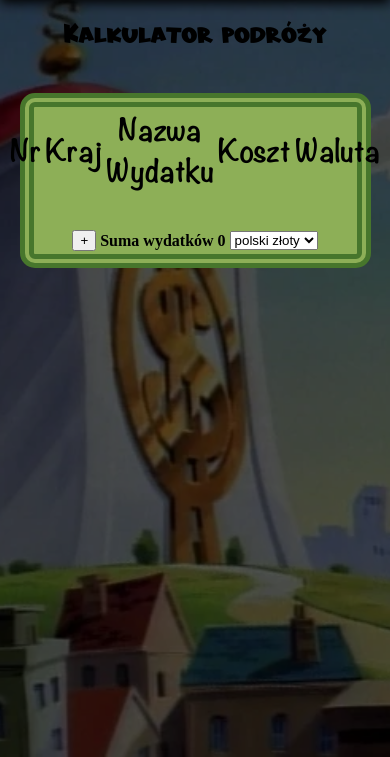
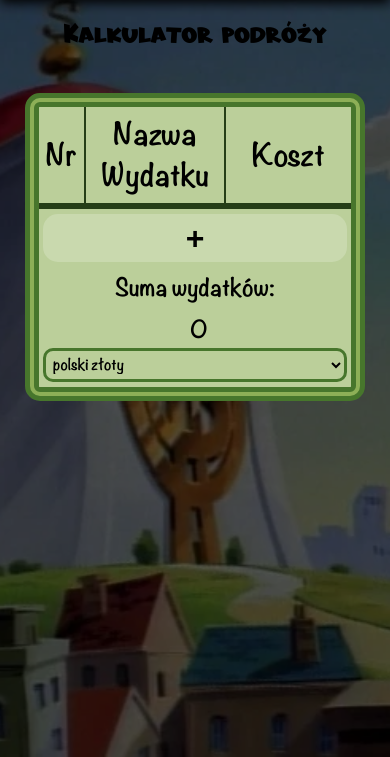
Before and after one commit to KantorMcKwacza/kantormckwacza.github.io, a website: page kalkulator/index.html in a window 390 px wide. Shown: the part 87-844 px from the top of the page. Drawn offline with Linux system fonts and the light colour scheme; no server answers.

Commit message:
Dodano styl do tabeli

```diff
--- a/kalkulator/index.html
+++ b/kalkulator/index.html
@@ -38,7 +38,7 @@
   <main>
     <section>
       <h1 class="f-comic f-big">Kalkulator podróży</h1>
-      <table id="expenses-table">
+      <table id="expenses-table" class="exp-table">
         <thead class="f-note f-big">
           <tr>
             <th>Nr</th>
@@ -48,14 +48,14 @@
             <th>Waluta</th>
           </tr>
         </thead>
-        <tbody id="expenses-table-body" class="f-note">
+        <tbody id="expenses-table-body" class="f-note f-small">
         </tbody>
-        <tfoot>
+        <tfoot class="f-note">
           <tr>
-            <th><button onclick="expenses.showExpenseForm()">+</button></th>
-            <th>Suma wydatków</th>
-            <th id="sum-value" colspan="2">0</th>
-            <th>
+            <th><button onclick="expenses.showExpenseForm()"><span>+</span></button></th>
+            <th class="f-normal">Suma wydatków:</th>
+            <th id="sum-value" class="f-normal">0</th>
+            <th class="f-note f-small">
               <select id="currency" name="currency" required>
                 <option value="PLN">polski złoty</option>
               </select>
--- a/src/css/style.css
+++ b/src/css/style.css
@@ -20,10 +20,12 @@
 
   --table-background-color-dark: #614a44;
   --table-border-color-dark: #807f87;
+  --table-inside-border-color-dark: #b1ab96;
   --table-text-color-dark: #F5EFDC;
 
   --table-background-color-light: #8DAF57;
   --table-border-color-light: #47762c;
+  --table-inside-border-color-light: #253e17;
   --table-text-color-light: black;
 
   --exit-button-size: 2.6rem;
@@ -33,9 +35,11 @@
   --form-background-color-light: #e5c077;
   --form-border-color-light: #a38855;
   --form-text-color-light: #091614;
+  --form-placeholder-color-light: #493B27;
   --form-background-color-dark: #3F4F19;
   --form-border-color-dark: #232c0e;
   --form-text-color-dark: #F5EFDC;
+  --form-placeholder-color-dark: #BDD57B;
 
   --fade-time: 1s;
 
@@ -65,13 +69,6 @@
   100% { opacity: 0; }
 }
 
-/** {
-  font-family: comic;
-  font-kerning: none;
-  font-weight: 100;
-  font-size: 2rem;
-}*/
-
 .f-note {
   font-family: note;
 }
@@ -84,6 +81,12 @@
 
 .f-big {
   font-size: clamp(1.8rem, 3.6vw, 3rem);
+}
+.f-small {
+  font-size: clamp(0.9rem, 1.8vw, 1.5rem);
+}
+.f-normal {
+  font-size: clamp(1.4rem, 2.7vw, 2.3rem);
 }
 
 .img-container {
@@ -185,6 +188,28 @@
   flex-grow: 2;
 }
 
+@media screen and (width < 1200px) {
+  #expenses-table thead, tbody {
+    tr th:nth-last-child(-n + 2) {
+      border-right: none;
+    }
+    tr td:nth-child(1), tr th:nth-child(1) {
+      flex-basis: 8%;
+    }
+    tr td:nth-child(2), tr th:nth-child(2) {
+      flex-basis: 30%;
+    }
+    tr td:nth-child(3), tr th:nth-child(3) {
+      flex-basis: 30%;
+    }
+    tr td:nth-child(4), tr th:nth-child(4) {
+      flex-basis: 32%;
+    }
+    tr td:nth-child(5),  tr th:nth-child(5) {
+      display: none;
+    }
+  }
+}
 @media screen and (width < 800px) {
   .nav-desktop {
     display: none;
@@ -204,6 +229,31 @@
   }
   .new-entry-form-output {
     margin-left: 0.8rem !important;
+  }
+  #expenses-table thead, tbody {
+    tr td:nth-child(1), tr th:nth-child(1) {
+      flex-basis: 15%;
+    }
+    tr td:nth-child(2),  tr th:nth-child(2) {
+      display: none;
+    }
+    tr td:nth-child(3), tr th:nth-child(3) {
+      flex-basis: 45%;
+    }
+    tr td:nth-child(4), tr th:nth-child(4) {
+      flex-basis: 40%;
+    }
+  }
+  #expenses-table tfoot tr {
+    flex-direction: column;
+    th:nth-child(1) {
+      width: 100%;
+      max-width: 100%;
+      height: 3rem;
+    }
+    th:nth-child(3) {
+      margin-left: 1rem;
+    }
   }
 }
 @media screen and (width >= 800px) {
@@ -237,8 +287,6 @@ header {
   position: sticky;
   top: 0;
   z-index: 1000;
-  /*padding: 15px 0;*/
-  /*border-bottom: #FF5F00 5px solid;*/
   height: var(--header-height);
   box-shadow: 0 0.4rem 0.7rem black;
 }
@@ -286,7 +334,7 @@ h2 {
   margin-top: 0;
 }
 
-table {
+.exp-table {
   color: light-dark(var(--table-text-color-light), var(--table-text-color-dark));
   background-color: light-dark(var(--table-background-color-light), var(--table-background-color-dark));
   border-style: double;
@@ -294,38 +342,145 @@ table {
   border-color: light-dark(var(--table-border-color-light), var(--table-border-color-dark));
   display: flex;
   flex-direction: column;
-  gap: 1rem;
   align-items: center;
+  table-layout: fixed;
 
   border-radius: 15px;
-/*   padding: 60px; */
-  width: min-content;
-  min-width: 60vw;
+  width: max-content;
+  min-width: 80vw;
   max-width: 90vw;
   /*margin-left: 5vw;
   margin-right: 5vw;*/
   margin-left: auto;
   margin-right: auto;
   margin-bottom: 5vh;
+
+  thead, tfoot {
+    background-color: light-dark(rgba(255, 255, 255, 0.4), rgba(0, 0, 0, 0.4));
+  }
+  tfoot {
+    display: flex;
+    width: 100%;
+    tr {
+      display: inherit;
+      width: 100%;
+      padding: 1vw;
+      align-items: center;
+    }
+    tr th {
+      display: inherit;
+      justify-content: center;
+      width: 100%;
+    }
+    tr th:nth-child(1) {
+      width: 4rem;
+      height: 4rem;
+      min-width: 4rem;
+      button {
+        display: flex;
+        width: 100%;
+        height: 100%;
+        border: none;
+        border-radius: 15px;
+        font-weight: 900;
+        font-size: 2rem;
+        background-color: light-dark(rgba(255, 255, 255, 0.2), rgba(0, 0, 0, 0.2));
+        align-items: center;
+        justify-content: center;
+      }
+      button:hover {
+        background-color: light-dark(rgba(255, 255, 255, 0.4), rgba(0, 0, 0, 0.4));
+      }
+      button:active {
+        background-color: light-dark(rgba(255, 255, 255, 0.6), rgba(0, 0, 0, 0.6));
+      }
+    }
+    tr th:nth-child(2) {
+      width: min-content;
+      min-width: min-content;
+      margin: 0.5rem;
+      white-space: nowrap;
+    }
+    tr th:nth-child(3) {
+      width: min-content;
+      max-width: 100%;
+      margin-right: 0.5rem;
+      justify-content: flex-start;
+      flex-grow: 1;
+    }
+    tr th:nth-child(4) {
+      flex-grow: 2;
+      select {
+        width: 100%;
+        padding: 0.2rem;
+        font: inherit;
+        color: inherit;
+        border: 0.2rem solid light-dark(var(--table-border-color-light), var(--table-border-color-dark));
+        border-radius: 10px;
+        background: transparent;
+        outline: none;
+        text-overflow: ellipsis;
+        option {
+          font: inherit;
+          color: inherit;
+          outline: none;
+          background-color: light-dark(var(--table-background-color-light), var(--table-background-color-dark));
+        }
+      }
+    }
+  }
+  tfoot tr {
+    display: flex;
+  }
+  thead, tbody {
+    display: flex;
+    flex-direction: column;
+    justify-content: flex-start;
+    width: 100%;
+    border-bottom: 0.2rem solid light-dark(var(--table-inside-border-color-light), var(--table-inside-border-color-dark));
+    tr {
+      display: flex;
+      width: 100%;
+      height: clamp(6rem, 12vw, 9rem);
+    }
+    tr:nth-child(even) {
+      background-color: light-dark(rgba(255, 255, 255, 0.2), rgba(0, 0, 0, 0.2));
+    }
+    tr th {
+      display: flex;
+      justify-content: center;
+      align-items: center;
+      border-right: 2px solid light-dark(var(--table-inside-border-color-light), var(--table-inside-border-color-dark));
+      box-sizing: border-box;
+      -moz-box-sizing: border-box;
+      -webkit-box-sizing: border-box;
+    }
+    tr th:nth-last-child(-n + 1) {
+      border-right: none;
+    }
+    tr th:nth-child(1) {
+      flex-basis: 8%;
+    }
+    tr th:nth-child(2) {
+      flex-basis: 22%;
+    }
+    tr th:nth-child(3) {
+      flex-basis: 30%;
+    }
+    tr th:nth-child(4) {
+      flex-basis: 20%;
+      overflow-x: hidden;
+    }
+    tr th:nth-child(5) {
+      flex-basis: 20%;
+    }
+  }
+  tbody tr {
+    height: clamp(4rem, 12vw, 9rem);
+  }
 }
 
-/*
- * Chowanie kolumn przy wąskim ekranie
- *
-#tableid tr td:nth-child(3),
-#tableid tr th:nth-child(3) {
-display: none;
-}*/
-
-/*#new-expense {
-  height: 0;
-  padding: 0;
-  margin: 0;
-  border: 0;
-}*/
-
 .foreground-container {
-  border-spacing: 0;
   display: flex;
   position: absolute;
   align-items: center;
@@ -344,7 +499,6 @@ display: none;
   display: flex;
   flex-direction: column;
 
-  /*   padding: clamp(2vw, 2rem, 5vw); */
   min-width: 60vw;
   max-width: 90vw;
   margin-left: 5vw;
@@ -362,7 +516,6 @@ display: none;
 }
 
 .new-entry-form-select {
-  /*min-width: 160px;*/
   margin: 0.8rem;
   margin-bottom: 0.4rem;
   padding: 0.2rem;
@@ -373,13 +526,12 @@ display: none;
   background: transparent;
   outline: none;
   text-overflow: ellipsis;
-}
-
-option {
-  font-family: inherit;
-  color: inherit;
-  outline: none;
-  background-color: light-dark(var(--form-background-color-light), var(--form-background-color-dark));
+  option {
+    font-family: inherit;
+    color: inherit;
+    outline: none;
+    background-color: light-dark(var(--form-background-color-light), var(--form-background-color-dark));
+  }
 }
 
 .new-entry-form-value-container {
@@ -406,11 +558,11 @@ option {
 }
 .new-entry-form-input {
   box-shadow: inset 0 0 0 1000px light-dark(rgba(255,255,255,.2), rgba(0,0,0,.2));
-  flex-grow: 2;
 }
 .new-entry-form-output {
   margin-left: 0;
   text-overflow: ellipsis;
+  flex-grow: 2;
 }
 .new-entry-form-submit {
   width: auto;
@@ -425,7 +577,7 @@ option {
   box-shadow: inset 0 0 0 1000px light-dark(rgba(255,255,255,.3), rgba(0,0,0,.3));
 }
 .new-entry-form-input::placeholder {
-  color: light-dark(#493B27, #BDD57B);
+  color: light-dark(var(--form-placeholder-color-light), var(--form-placeholder-color-dark));
   opacity: 1;
 }
 
@@ -459,7 +611,6 @@ option {
 }
 
 /* Usunięcie strzałek z inputów typu number */
-
 input[type="number"]::-webkit-outer-spin-button,
 input[type="number"]::-webkit-inner-spin-button {
   -webkit-appearance: none;
```
